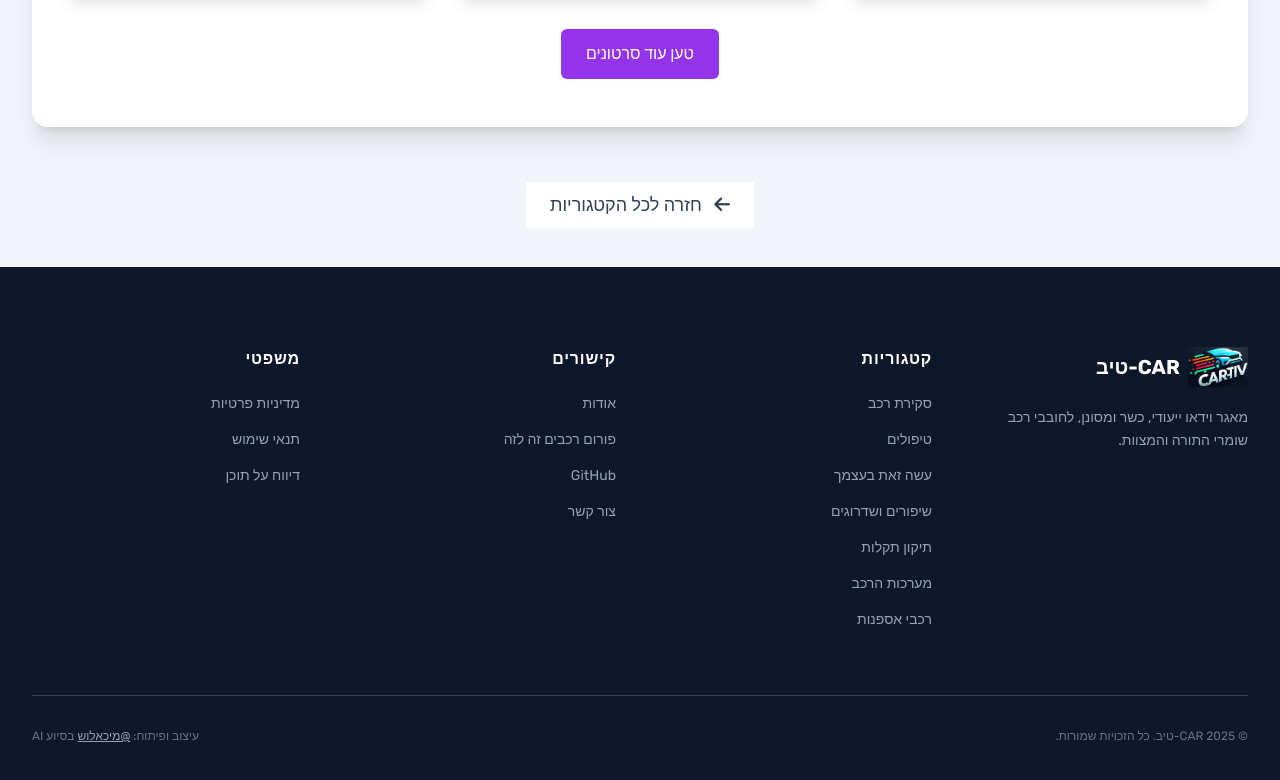
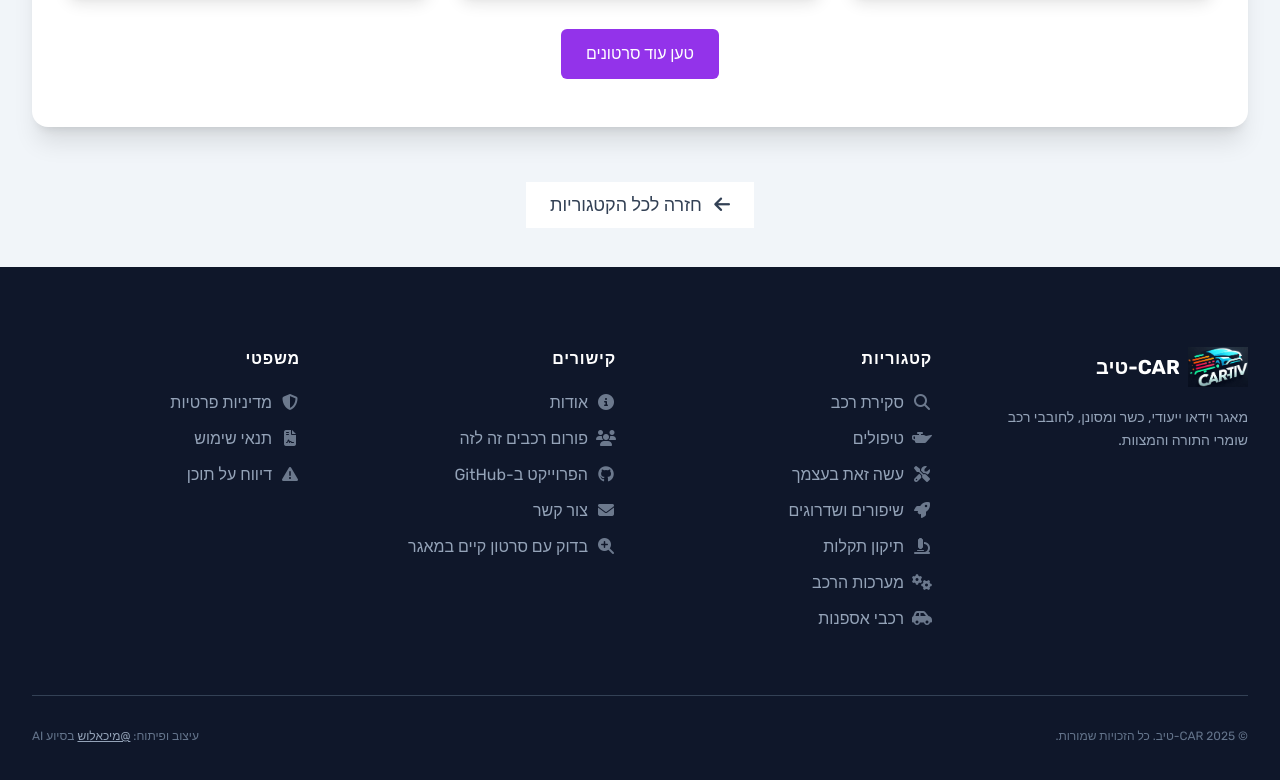
Before and after one commit to mmichaelush/kosher-car-videos, a plain HTML site: page category.html in a window 1280 px wide. Shown: the part 5495-6275 px from the top of the page. Drawn offline with nearby package versions, Linux system fonts and the light colour scheme.

Commit message:
Update category.html
כעצ

```diff
--- a/category.html
+++ b/category.html
@@ -217,10 +217,6 @@
             </div>
         </section>
 
-      <!-- category.html -->
-
-<!-- ... קוד קודם ... -->
-
 <section
     class="mb-12 md:mb-16 bg-white dark:bg-slate-800/75 backdrop-blur-sm p-6 sm:p-8 rounded-2xl shadow-xl dark:shadow-black/30 border border-slate-200 dark:border-slate-700"
     aria-labelledby="filter-heading-category">
@@ -289,11 +285,11 @@
             </a>
         </div>
     </main>
-
 <footer id="site-footer"
     class="bg-slate-900 text-slate-400 dark:bg-gray-950 dark:text-slate-400 transition-colors duration-300">
     <div class="max-w-7xl mx-auto py-16 md:py-20 px-4 sm:px-6 lg:px-8">
         <div class="grid grid-cols-1 sm:grid-cols-2 lg:grid-cols-4 gap-10 lg:gap-12">
+
             <div class="sm:col-span-2 lg:col-span-1">
                 <a href="index.html"
                     class="flex items-center mb-5 focus:outline-none focus:ring-2 focus:ring-purple-500 dark:focus:ring-purple-400 rounded">
@@ -304,65 +300,47 @@
                 <p class="text-sm leading-relaxed text-slate-400 dark:text-slate-500">מאגר וידאו ייעודי, כשר
                     ומסונן, לחובבי רכב שומרי התורה והמצוות.</p>
             </div>
+
             <div>
                 <h3 class="text-base font-semibold text-white dark:text-slate-100 uppercase tracking-wider mb-5">
-                        קטגוריות</h3>
+                    קטגוריות
+                </h3>
                 <ul class="space-y-3">
-                        <li><a href="category.html?name=review"
-                                class="text-sm text-slate-400 hover:text-purple-300 dark:text-slate-500 dark:hover:text-purple-400 transition-colors">סקירת
-                                רכב</a></li>
-                        <li><a href="category.html?name=maintenance"
-                                class="text-sm text-slate-400 hover:text-purple-300 dark:text-slate-500 dark:hover:text-purple-400 transition-colors">טיפולים</a>
-                        </li>
-                        <li><a href="category.html?name=diy"
-                                class="text-sm text-slate-400 hover:text-purple-300 dark:text-slate-500 dark:hover:text-purple-400 transition-colors">עשה
-                                זאת בעצמך</a></li>
-                        <li><a href="category.html?name=upgrades"
-                                class="text-sm text-slate-400 hover:text-purple-300 dark:text-slate-500 dark:hover:text-purple-400 transition-colors">שיפורים
-                                ושדרוגים</a></li>
-                        <li><a href="category.html?name=troubleshooting"
-                                class="text-sm text-slate-400 hover:text-purple-300 dark:text-slate-500 dark:hover:text-purple-400 transition-colors">תיקון
-                                תקלות</a></li>
-                        <li><a href="category.html?name=systems"
-                                class="text-sm text-slate-400 hover:text-purple-300 dark:text-slate-500 dark:hover:text-purple-400 transition-colors">מערכות
-                                הרכב</a></li>
-                        <li><a href="category.html?name=collectors"
-                                class="text-sm text-slate-400 hover:text-purple-300 dark:text-slate-500 dark:hover:text-purple-400 transition-colors">רכבי
-                                אספנות</a></li>
+                    <li><a href="category.html?name=review" class="footer-link"><i class="fas fa-search fa-fw ml-2 opacity-70"></i>סקירת רכב</a></li>
+                    <li><a href="category.html?name=maintenance" class="footer-link"><i class="fas fa-oil-can fa-fw ml-2 opacity-70"></i>טיפולים</a></li>
+                    <li><a href="category.html?name=diy" class="footer-link"><i class="fas fa-tools fa-fw ml-2 opacity-70"></i>עשה זאת בעצמך</a></li>
+                    <li><a href="category.html?name=upgrades" class="footer-link"><i class="fas fa-rocket fa-fw ml-2 opacity-70"></i>שיפורים ושדרוגים</a></li>
+                    <li><a href="category.html?name=troubleshooting" class="footer-link"><i class="fas fa-microscope fa-fw ml-2 opacity-70"></i>תיקון תקלות</a></li>
+                    <li><a href="category.html?name=systems" class="footer-link"><i class="fas fa-cogs fa-fw ml-2 opacity-70"></i>מערכות הרכב</a></li>
+                    <li><a href="category.html?name=collectors" class="footer-link"><i class="fas fa-car-side fa-fw ml-2 opacity-70"></i>רכבי אספנות</a></li>
                 </ul>
             </div>
+
             <div>
                 <h3 class="text-base font-semibold text-white dark:text-slate-100 uppercase tracking-wider mb-5">
-                        קישורים</h3>
+                    קישורים
+                </h3>
                 <ul class="space-y-3">
-                        <li><a href="index.html#about-section"
-                                class="text-sm text-slate-400 hover:text-purple-300 dark:text-slate-500 dark:hover:text-purple-400 transition-colors">אודות</a>
+                    <li><a href="#about-section" class="footer-link"><i class="fas fa-info-circle fa-fw ml-2 opacity-70"></i>אודות</a></li>
+                    <li><a href="https://rechavimzelaze.ovh/" target="_blank" rel="noopener noreferrer" class="footer-link"><i class="fas fa-users fa-fw ml-2 opacity-70"></i>פורום רכבים זה לזה</a></li>
+                    <li><a href="https://github.com/mmichaelush/kosher-car-videos.io" target="_blank" rel="noopener noreferrer" class="footer-link"><i class="fab fa-github fa-fw ml-2 opacity-70"></i>הפרוייקט ב-GitHub</a></li>
+                    <li><a href="#contact-section" class="footer-link"><i class="fas fa-envelope fa-fw ml-2 opacity-70"></i>צור קשר</a></li>
+                    <li>
+                        <a href="#check-yt-id" id="check-yt-id-link" class="footer-link">
+                           <i class="fas fa-search-plus fa-fw ml-2 opacity-70"></i>בדוק עם סרטון קיים במאגר
+                        </a>
                     </li>
-                        <li><a href="https://rechavimzelaze.ovh/" target="_blank" rel="noopener noreferrer"
-                                class="text-sm text-slate-400 hover:text-purple-300 dark:text-slate-500 dark:hover:text-purple-400 transition-colors">פורום
-                                רכבים זה לזה</a></li>
-                        <li><a href="https://github.com/mmichaelush/kosher-car-videos.io" target="_blank"
-                                rel="noopener noreferrer"
-                                class="text-sm text-slate-400 hover:text-purple-300 dark:text-slate-500 dark:hover:text-purple-400 transition-colors">GitHub</a>
-                        </li>
-                        <li><a href="index.html#contact-section"
-                                class="text-sm text-slate-400 hover:text-purple-300 dark:text-slate-500 dark:hover:text-purple-400 transition-colors">צור
-                                קשר</a></li>
                 </ul>
             </div>
+
             <div>
-                    <h3 class="text-base font-semibold text-white dark:text-slate-100 uppercase tracking-wider mb-5">משפטי
+                <h3 class="text-base font-semibold text-white dark:text-slate-100 uppercase tracking-wider mb-5">
+                    משפטי
                 </h3>
                 <ul class="space-y-3">
-                        <li><a href="#"
-                                class="text-sm text-slate-400 hover:text-purple-300 dark:text-slate-500 dark:hover:text-purple-400 transition-colors">מדיניות
-                                פרטיות</a></li>
-                        <li><a href="#"
-                                class="text-sm text-slate-400 hover:text-purple-300 dark:text-slate-500 dark:hover:text-purple-400 transition-colors">תנאי
-                                שימוש</a></li>
-                        <li><a href="index.html#contact-section"
-                                class="text-sm text-slate-400 hover:text-purple-300 dark:text-slate-500 dark:hover:text-purple-400 transition-colors">דיווח
-                                על תוכן</a></li>
+                    <li><a href="#" class="footer-link"><i class="fas fa-shield-alt fa-fw ml-2 opacity-70"></i>מדיניות פרטיות</a></li>
+                    <li><a href="#" class="footer-link"><i class="fas fa-file-contract fa-fw ml-2 opacity-70"></i>תנאי שימוש</a></li>
+                    <li><a href="#contact-section" class="footer-link"><i class="fas fa-exclamation-triangle fa-fw ml-2 opacity-70"></i>דיווח על תוכן</a></li>
                 </ul>
             </div>
         </div>
```
Lines whose indentation alone changed are shown as unchanged.
